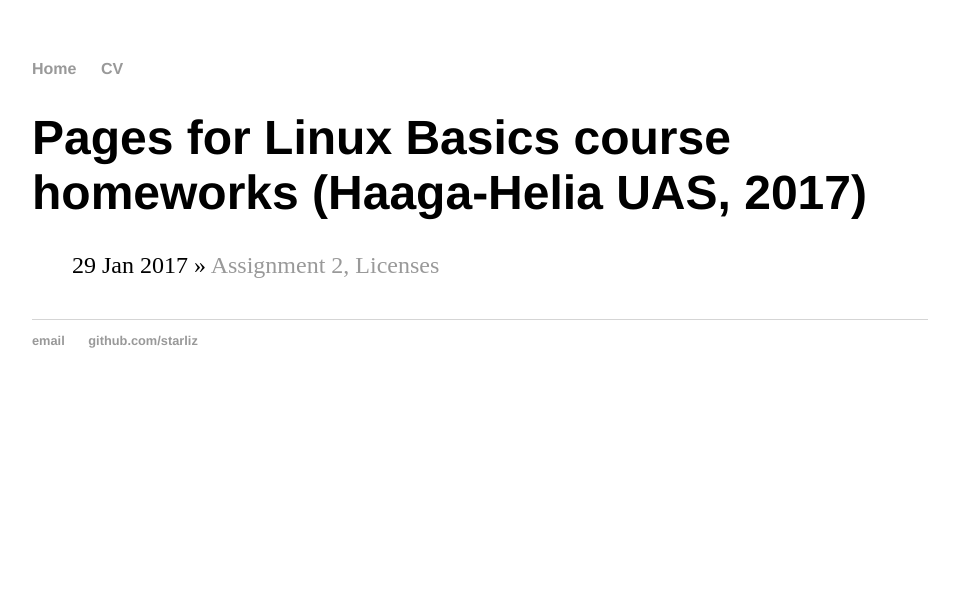
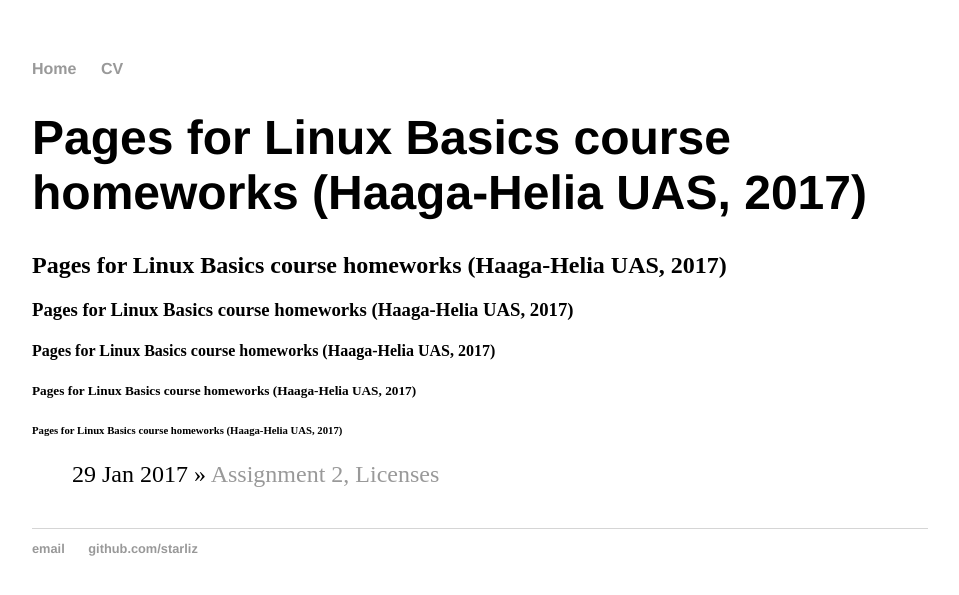
Before and after one commit to starliz/starliz.github.io, a Jekyll site: the page built from index.html, in a window 1280 px wide. Shown: the top 595 px of the page, without its empty margins (160-1119 px from the left). Built offline with Jekyll 4.4.1, drawn with Linux system fonts in a browser that asks for light colours.

Commit message:
experiment with headers in index.html

```diff
--- a/index.html
+++ b/index.html
@@ -3,6 +3,11 @@
 title: Pages for Linux Basics course homeworks (Haaga-Helia UAS, 2017)
 ---
 	<h1>{{ page.title }}</h1>
+	<h2>{{ page.title }}</h2>
+	<h3>{{ page.title }}</h3>
+	<h4>{{ page.title }}</h4>
+	<h5>{{ page.title }}</h5>
+	<h6>{{ page.title }}</h6>
 	<ul class="posts">
 
 	  {% for post in site.posts %}
```
